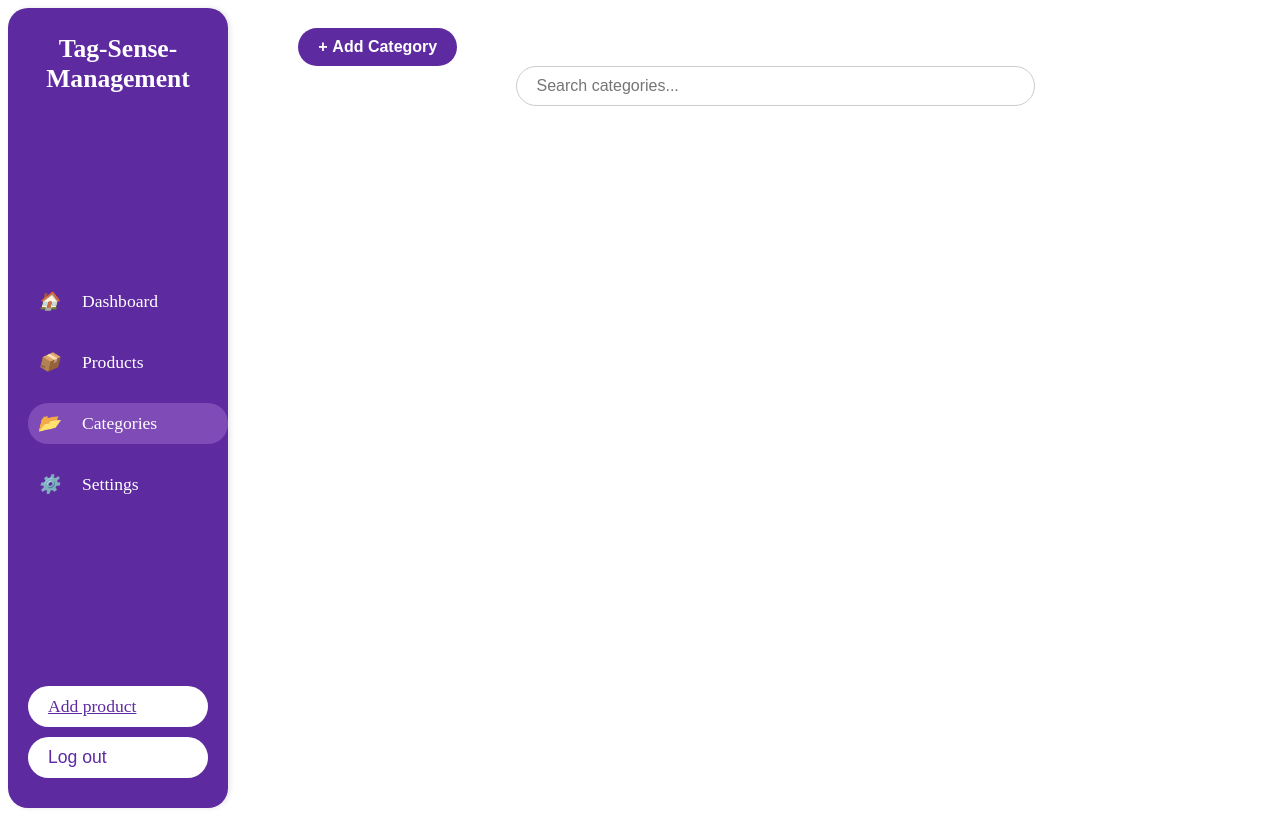
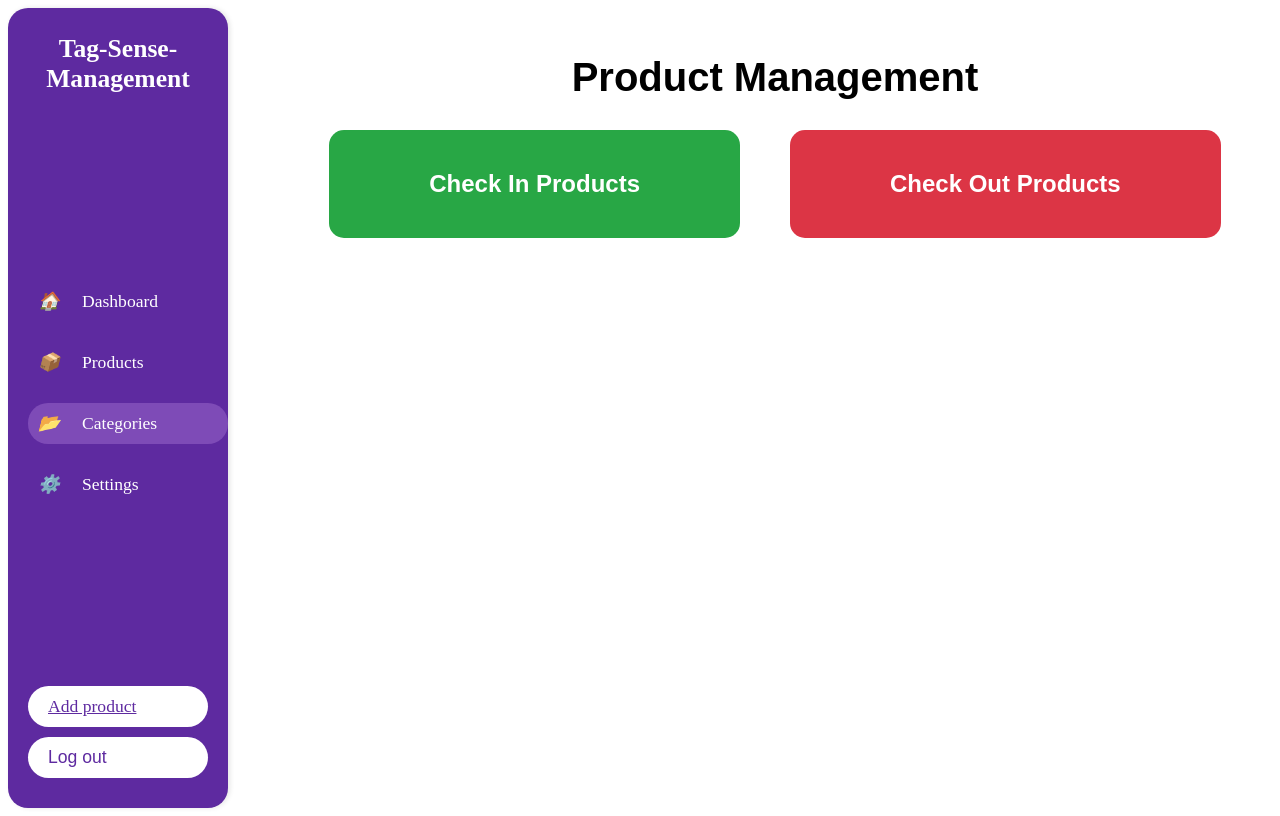
Before and after one commit to ethan-green3/Team-2051-Project, a Vue app in the folder team-2051-app/: page /categories in a window 1280 px wide. Built offline with nearby package versions, Linux system fonts and the light colour scheme; sample sign-in values are in the browser's storage.

Commit message:
Refresh button added

```diff
--- a/team-2051-app/src/views/CategoriesPage.vue
+++ b/team-2051-app/src/views/CategoriesPage.vue
@@ -1,322 +1,82 @@
 <template>
-  <div class="categories-container">
-    <div class="header-container">
-      <button class="add-category-button" @click="openModal">
-        <i class="plus-icon">+</i> Add Category
+  <div class="actions-container">
+    <h1 class="actions-title">Product Management</h1>
+
+    <!-- Check In and Check Out Buttons -->
+    <div class="buttons-container">
+      <button class="check-in-button" @click="checkInProducts">
+        Check In Products
       </button>
-    </div>
-
-    <!-- Search Bar -->
-    <div class="search-bar-container">
-      <input
-        type="text"
-        v-model="searchQuery"
-        class="search-bar"
-        placeholder="Search categories..."
-      />
-    </div>
-
-    <!-- Display Filtered Categories -->
-    <div class="categories-grid">
-      <div
-        v-for="(category, index) in filteredCategories"
-        :key="index"
-        class="category-card"
-      >
-        <div class="category-icon">
-          <img :src="category.logo" :alt="category.name + ' Logo'" class="category-logo" />
-        </div>
-        <div class="category-details">
-          <h2>{{ category.name }}</h2>
-          <p>{{ category.items }} items</p>
-        </div>
-        <div class="action-buttons">
-          <button @click="navigateToCategory(category.name)" class="view-button">View</button>
-          <button @click="openDeleteModal(category.name)" class="delete-button">Delete</button>
-        </div>
-      </div>
-    </div>
-
-    <!-- Modal for adding new category -->
-    <div v-if="isModalOpen" class="modal-overlay" @click="closeModal">
-      <div class="modal-content" @click.stop>
-        <h2>Add New Category</h2>
-        <form @submit.prevent="submitCategory">
-          <div class="form-group">
-            <label for="vendorName">Vendor Name:</label>
-            <input v-model="newCategory.name" type="text" id="vendorName" required />
-          </div>
-          <div class="form-group">
-            <label for="vendorItems">Number of Items:</label>
-            <input v-model="newCategory.items" type="number" id="vendorItems" required />
-          </div>
-          <div class="form-group">
-            <label for="vendorLogo">Vendor Logo URL:</label>
-            <input v-model="newCategory.logo" type="text" id="vendorLogo" required />
-          </div>
-          <div class="form-actions">
-            <button type="submit" class="save-button">Save</button>
-            <button type="button" class="cancel-button" @click="closeModal">Cancel</button>
-          </div>
-        </form>
-      </div>
-    </div>
-
-    <!-- Confirmation Modal for Deletion -->
-    <div v-if="isDeleteModalOpen" class="modal-overlay" @click="closeDeleteModal">
-      <div class="modal-content" @click.stop>
-        <h2>Confirm Deletion</h2>
-        <p>Are you sure you want to delete the category "{{ categoryToDelete }}"?</p>
-        <div class="form-actions">
-          <button @click="confirmDelete" class="confirm-button">Yes, Delete</button>
-          <button @click="closeDeleteModal" class="cancel-button">Cancel</button>
-        </div>
-      </div>
+      <button class="check-out-button" @click="checkOutProducts">
+        Check Out Products
+      </button>
     </div>
   </div>
 </template>
 
 <script>
-import { mapState, mapActions } from 'vuex';
-
 export default {
-  name: 'CategoriesPage',
-  data() {
-    return {
-      isModalOpen: false,
-      isDeleteModalOpen: false,
-      categoryToDelete: null,
-      searchQuery: '',
-      newCategory: {
-        name: '',
-        items: '',
-        logo: ''
-      }
-    };
+  name: "ProductActionsPage",
+  methods: {
+    checkInProducts() {
+      // Logic for checking in products
+      console.log("Check In Products clicked");
+    },
+    checkOutProducts() {
+      // Logic for checking out products
+      console.log("Check Out Products clicked");
+    },
   },
-  computed: {
-    ...mapState(['categories']),
-    filteredCategories() {
-      return this.categories.filter(category =>
-        category.name.toLowerCase().includes(this.searchQuery.toLowerCase())
-      );
-    }
-  },
-  methods: {
-    ...mapActions(['addCategory', 'deleteCategory']),
-    navigateToCategory(categoryName) {
-      this.$router.push({ name: 'CategoryDetail', params: { categoryName } });
-    },
-    openModal() {
-      this.isModalOpen = true;
-    },
-    closeModal() {
-      this.isModalOpen = false;
-    },
-    submitCategory() {
-      this.addCategory({ ...this.newCategory });
-      this.newCategory = { name: '', items: '', logo: '' };
-      this.closeModal();
-    },
-    openDeleteModal(categoryName) {
-      this.categoryToDelete = categoryName;
-      this.isDeleteModalOpen = true;
-    },
-    closeDeleteModal() {
-      this.categoryToDelete = null;
-      this.isDeleteModalOpen = false;
-    },
-    confirmDelete() {
-      if (this.categoryToDelete) {
-        this.deleteCategory(this.categoryToDelete);
-        this.closeDeleteModal();
-      }
-    }
-  }
 };
 </script>
 
 <style scoped>
-/* General container styles */
-.categories-container {
+.actions-container {
   padding: 20px;
+  font-family: Arial, sans-serif;
+  text-align: center;
 }
 
-.header-container {
-  display: flex;
-  justify-content: space-between;
-  align-items: center;
+.actions-title {
+  font-size: 2.5rem;
+  margin-bottom: 30px;
 }
 
-.add-category-button {
+.buttons-container {
   display: flex;
-  align-items: center;
-  padding: 10px 20px;
-  background-color: #5e2aa0;
+  justify-content: center;
+  gap: 50px; /* Space between buttons */
+}
+
+.check-in-button {
+  background-color: #28a745; /* Green */
   color: white;
   border: none;
-  border-radius: 20px;
-  font-size: 16px;
+  padding: 40px 100px; /* Increased padding for size */
+  font-size: 1.5rem; /* Larger text size */
   font-weight: bold;
+  border-radius: 15px;
   cursor: pointer;
   transition: background-color 0.3s ease;
 }
 
-.add-category-button:hover {
-  background-color: #4b1e7a;
+.check-in-button:hover {
+  background-color: #218838; /* Darker green */
 }
 
-.plus-icon {
-  margin-right: 5px;
+.check-out-button {
+  background-color: #dc3545; /* Red */
+  color: white;
+  border: none;
+  padding: 40px 100px; /* Increased padding for size */
+  font-size: 1.5rem; /* Larger text size */
+  font-weight: bold;
+  border-radius: 15px;
+  cursor: pointer;
+  transition: background-color 0.3s ease;
 }
 
-/* Search bar styles */
-.search-bar-container {
-  display: flex;
-  justify-content: center;
-  margin-bottom: 20px;
-}
-
-.search-bar {
-  width: 50%;
-  padding: 10px 20px;
-  font-size: 16px;
-  border: 1px solid #ccc;
-  border-radius: 25px;
-  outline: none;
-  transition: box-shadow 0.3s ease;
-}
-
-.search-bar:focus {
-  box-shadow: 0 0 10px rgba(94, 42, 160, 0.5);
-}
-
-/* Categories grid and cards */
-.categories-grid {
-  display: grid;
-  grid-template-columns: repeat(auto-fit, minmax(200px, 1fr));
-  gap: 20px;
-}
-
-.category-card {
-  background-color: #f7f9fc;
-  border-radius: 10px;
-  padding: 20px;
-  text-align: center;
-  cursor: pointer;
-  transition: transform 0.3s ease, box-shadow 0.3s ease;
-  box-shadow: 0 4px 8px rgba(0, 0, 0, 0.1);
-  position: relative;
-}
-
-.category-card:hover {
-  transform: translateY(-5px);
-  box-shadow: 0 8px 16px rgba(0, 0, 0, 0.2);
-}
-
-.category-logo {
-  max-width: 150px;
-  height: auto;
-}
-
-.category-details {
-  margin-top: 10px;
-}
-
-.action-buttons {
-  display: none;
-  position: absolute;
-  bottom: 10px;
-  left: 50%;
-  transform: translateX(-50%);
-  gap: 10px;
-}
-
-.category-card:hover .action-buttons {
-  display: flex;
-}
-
-.view-button,
-.delete-button {
-  background-color: #5e2aa0;
-  color: white;
-  border: none;
-  padding: 5px 10px;
-  border-radius: 5px;
-  cursor: pointer;
-  font-size: 14px;
-}
-
-.delete-button {
-  background-color: red;
-}
-
-/* Modal styling */
-.modal-overlay {
-  position: fixed;
-  top: 0;
-  left: 0;
-  width: 100%;
-  height: 100%;
-  background-color: rgba(0, 0, 0, 0.5);
-  display: flex;
-  justify-content: center;
-  align-items: center;
-  z-index: 1000;
-}
-
-.modal-content {
-  background-color: white;
-  padding: 20px;
-  border-radius: 10px;
-  max-width: 500px;
-  width: 100%;
-}
-
-.form-group {
-  margin-bottom: 15px;
-  width: 475px;
-}
-
-.form-group label {
-  display: block;
-  font-weight: bold;
-  margin-bottom: 5px;
-}
-
-.form-group input {
-  width: 100%;
-  padding: 10px;
-  border: 1px solid #ccc;
-  border-radius: 5px;
-}
-
-.form-actions {
-  display: flex;
-  justify-content: flex-end;
-  gap: 10px;
-}
-
-.save-button,
-.cancel-button,
-.confirm-button {
-  padding: 10px 20px;
-  border: none;
-  border-radius: 5px;
-  cursor: pointer;
-}
-
-.save-button {
-  background-color: #5e2aa0;
-  color: white;
-}
-
-.cancel-button {
-  background-color: #ccc;
-}
-
-.confirm-button {
-  background-color: #d9534f;
-  color: white;
+.check-out-button:hover {
+  background-color: #c82333; /* Darker red */
 }
 </style>
--- a/team-2051-app/src/views/ProductsPage.vue
+++ b/team-2051-app/src/views/ProductsPage.vue
@@ -2,6 +2,8 @@
   <div class="products-container">
     <div class="header-container">
       <h1 class="products-title">Product Management</h1>
+      <!-- Refresh Button -->
+      <button class="refresh-button" @click="refreshPage">Refresh</button>
     </div>
 
     <!-- Search Bar -->
@@ -66,6 +68,7 @@
 
 <script>
 import axios from "axios";
+import { useToast } from "vue-toastification";
 
 export default {
   name: "ProductsPage",
@@ -96,17 +99,25 @@ export default {
   },
   methods: {
     fetchProducts() {
+      const toast = useToast();
       axios
         .get("http://localhost:8080/products")
         .then((response) => {
           this.products = response.data;
+          toast.success("Products fetched successfully!");
         })
         .catch((error) => {
           console.error("Error fetching products:", error);
+          toast.error("Failed to fetch products. Please try again.");
         });
     },
     formatLastScanned(date) {
       return date ? new Date(date).toLocaleString() : "N/A";
+    },
+    refreshPage() {
+      const toast = useToast();
+      this.fetchProducts();
+      toast.info("Refreshing product data...");
     },
   },
   mounted() {
@@ -125,6 +136,21 @@ export default {
   font-size: 2rem;
   text-align: center;
   margin-bottom: 20px;
+}
+
+.refresh-button {
+  background-color: #28a745;
+  color: white;
+  padding: 10px 20px;
+  border: none;
+  border-radius: 5px;
+  font-size: 16px;
+  cursor: pointer;
+  margin-left: 1900px;
+}
+
+.refresh-button:hover {
+  background-color: #218838;
 }
 
 .table-container {
```
